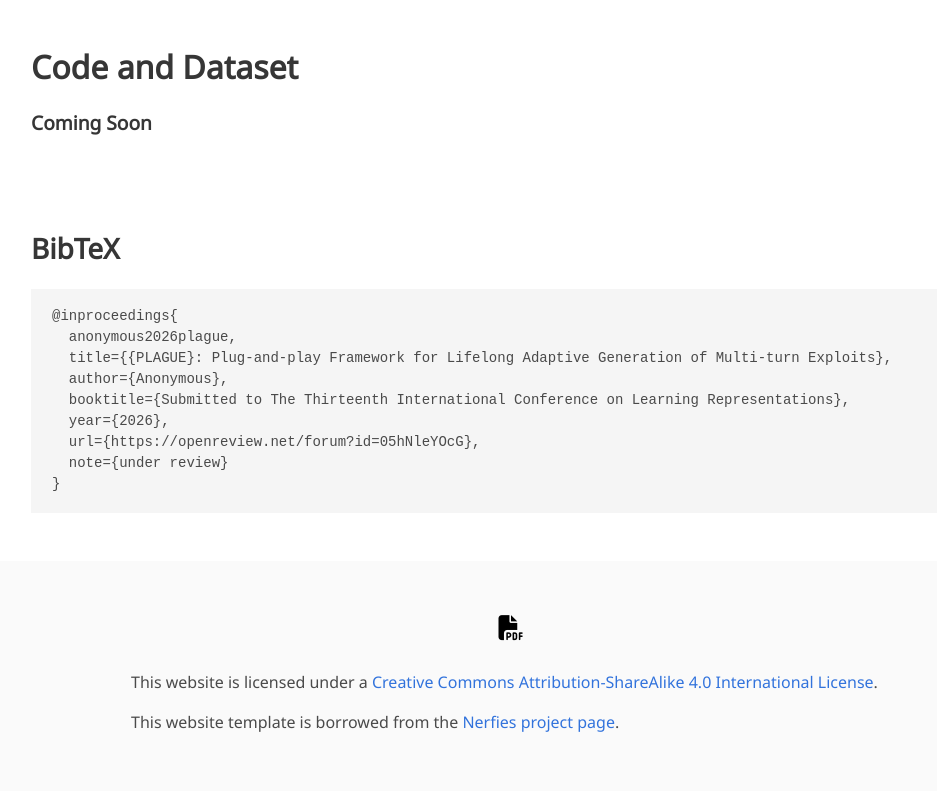
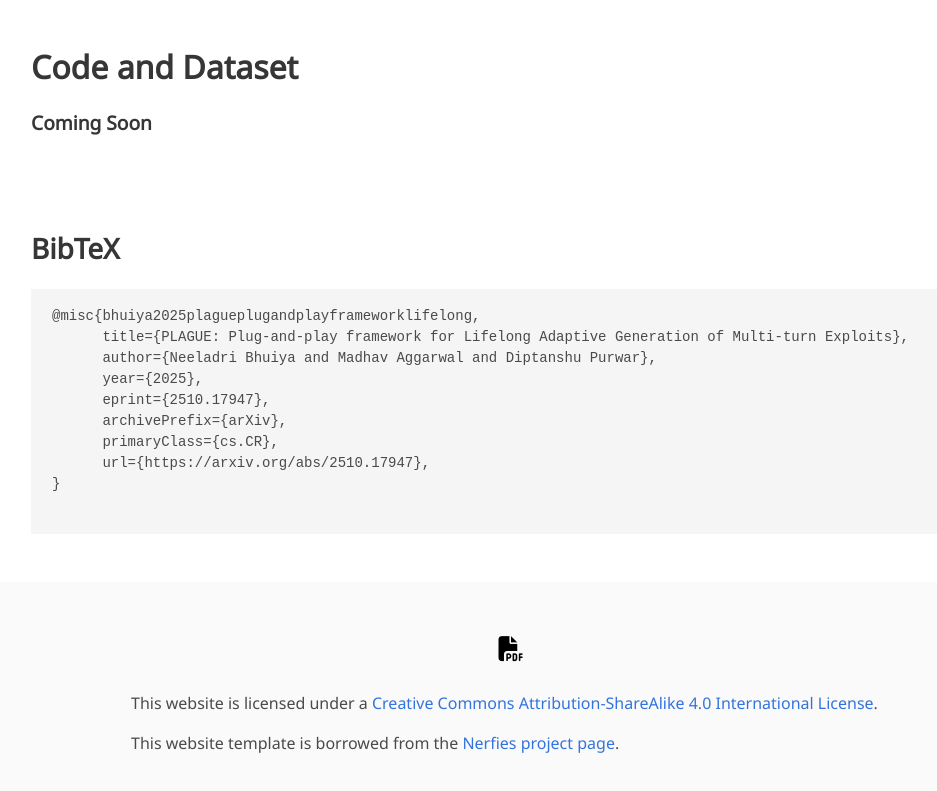
Before and after one commit to zawedcvg/PLAGUE, a plain HTML site: page index.html in a window 1280 px wide. Shown: the part 6481-7272 px from the top of the page, without its empty margins (129-1066 px from the left). Drawn offline with nearby package versions, Linux system fonts and the light colour scheme; some icons are missing; a web font is replaced by a local one.

Commit message:
add correct links

```diff
--- a/index.html
+++ b/index.html
@@ -59,7 +59,7 @@
           <div class="column has-text-centered">
             <div class="publication-links">
               <span class="link-block">
-                <a href="https://openreview.net/pdf?id=05hNleYOcG"
+                <a href="https://www.arxiv.org/pdf/2510.17947"
                    class="external-link button is-normal is-rounded is-dark">
                   <span class="icon">
                       <i class="fas fa-file-pdf"></i>
@@ -470,15 +470,16 @@ comprehensive model vulnerability evaluation.
 <section class="section" id="BibTeX">
   <div class="container is-max-desktop content">
     <h2 class="title">BibTeX</h2>
-    <pre><code>@inproceedings{
-  anonymous2026plague,
-  title={{PLAGUE}: Plug-and-play Framework for Lifelong Adaptive Generation of Multi-turn Exploits},
-  author={Anonymous},
-  booktitle={Submitted to The Thirteenth International Conference on Learning Representations},
-  year={2026},
-  url={https://openreview.net/forum?id=05hNleYOcG},
-  note={under review}
-}</code></pre>
+    <pre><code>@misc{bhuiya2025plagueplugandplayframeworklifelong,
+      title={PLAGUE: Plug-and-play framework for Lifelong Adaptive Generation of Multi-turn Exploits},
+      author={Neeladri Bhuiya and Madhav Aggarwal and Diptanshu Purwar},
+      year={2025},
+      eprint={2510.17947},
+      archivePrefix={arXiv},
+      primaryClass={cs.CR},
+      url={https://arxiv.org/abs/2510.17947},
+}
+    </code></pre>
   </div>
 </section>
 
```
Also changed, not shown: 1 other file.
